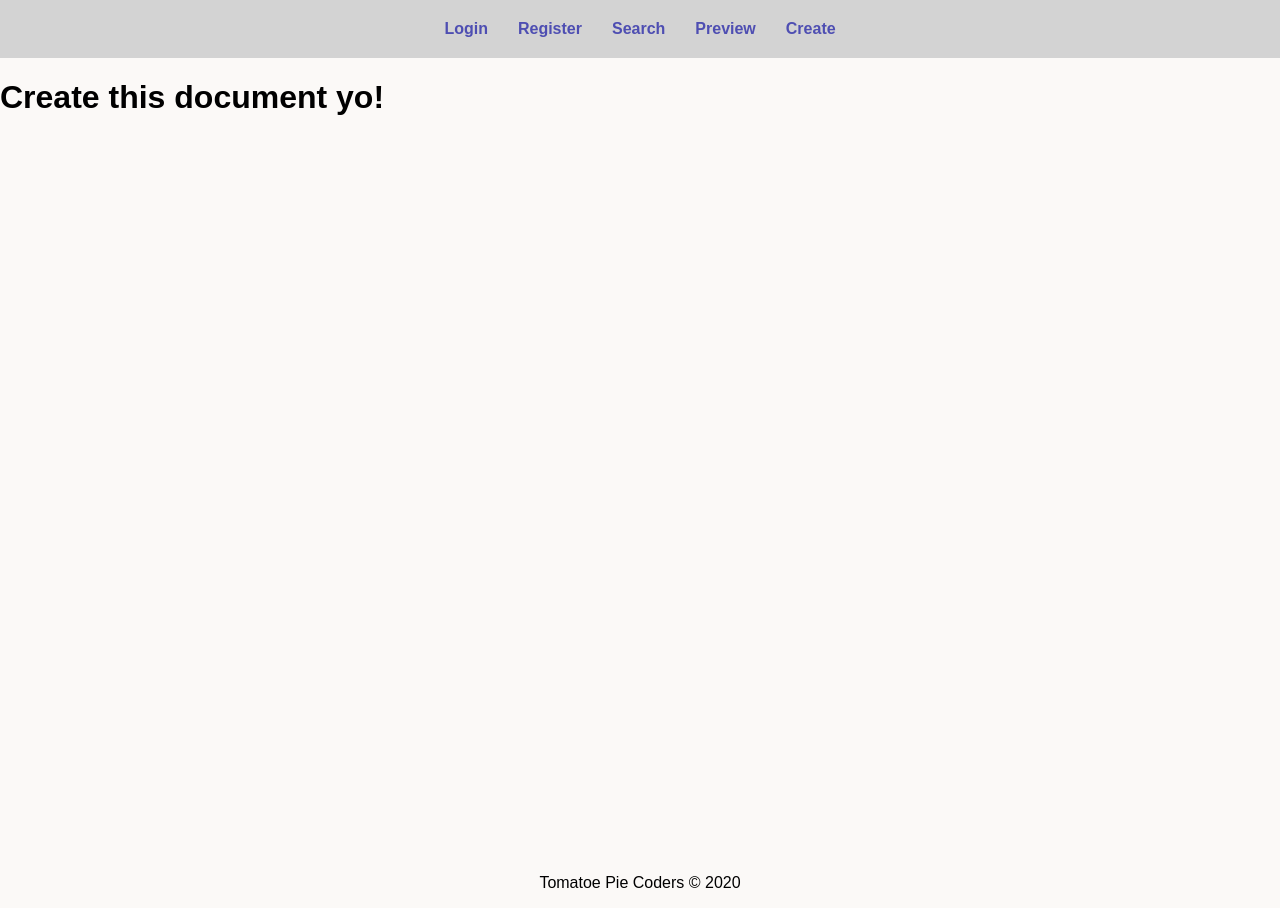
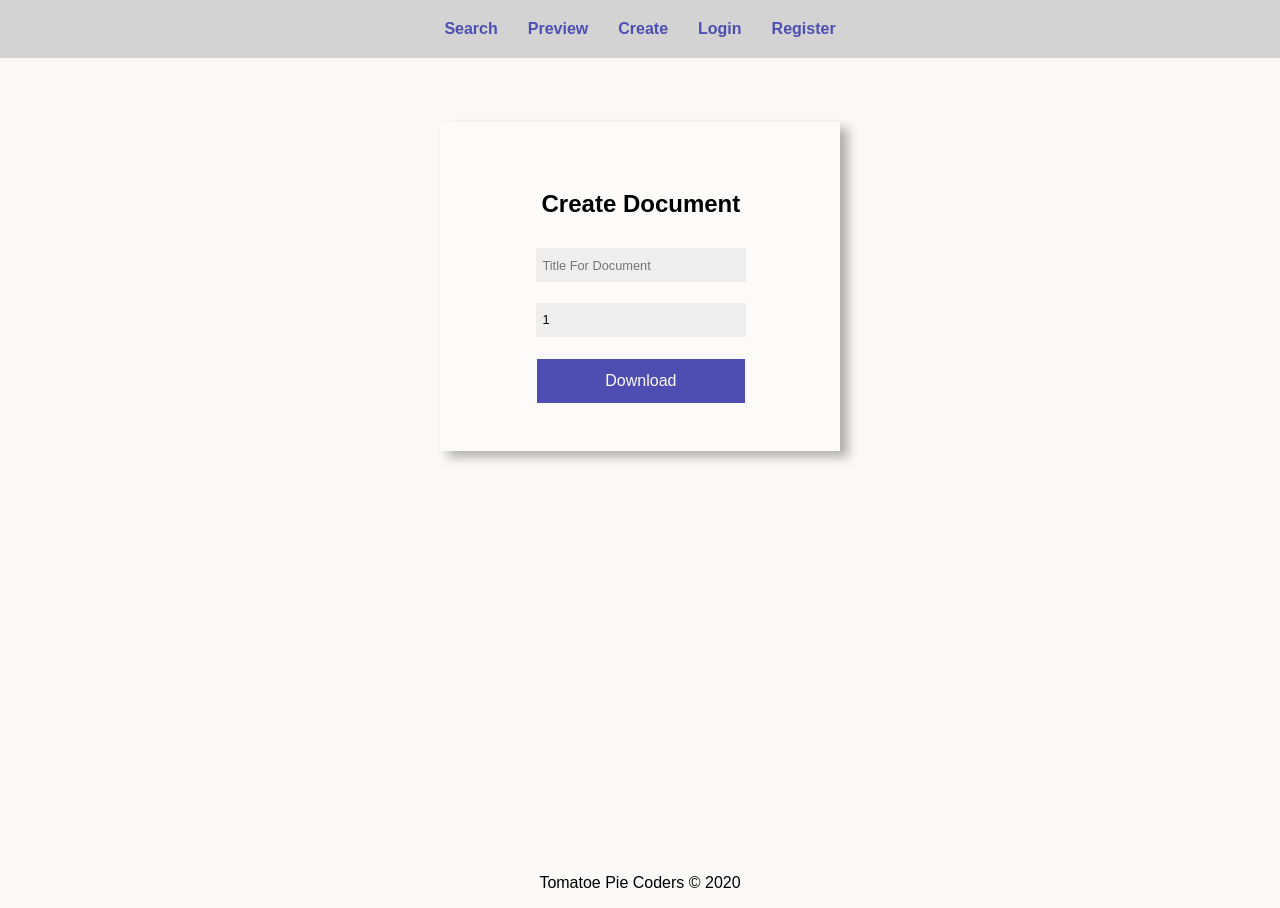
Before and after one commit to Devin-Bielejec/bielejec-sheets-fe, a React (Create React App) app: page /create in a window 1280 px wide. Built offline with nearby package versions, Linux system fonts and the light colour scheme; sample sign-in values are in the browser's storage.

Commit message:
Drag and drop with repeated elements works now

```diff
--- a/src/App.js
+++ b/src/App.js
@@ -37,6 +37,12 @@ function App() {
         <Global />
         <Layout>
           <Switch>
+            <PrivateRoute
+              path="/create"
+              state={state}
+              dispatch={dispatch}
+              component={CreateDocument}
+            />
             <Route path="/login">
               <Login />
             </Route>
@@ -52,10 +58,6 @@ function App() {
             <Route path="/preview">
               <PreviewDocument state={state} dispatch={dispatch} />
             </Route>
-
-            <PrivateRoute path="/create">
-              <CreateDocument state={state} dispatch={dispatch} />
-            </PrivateRoute>
           </Switch>
         </Layout>
       </Router>
--- a/src/components/Card.js
+++ b/src/components/Card.js
@@ -1,5 +1,6 @@
 import React from "react";
 import styled from "styled-components";
+import { Button } from "./Styles.js";
 
 const StyledCard = styled.div`
   padding: 5px;
@@ -17,12 +18,6 @@ const Image = styled.img`
   width: 90%;
 `;
 
-const Button = styled.button`
-  background-color: blue;
-  color: white;
-  width: 100px;
-  margin: 10px;
-`;
 export default function Card({ question, dispatch }) {
   console.log(question);
   const id = question.id;
--- a/src/components/CreateDocument.js
+++ b/src/components/CreateDocument.js
@@ -1,9 +1,69 @@
 import React from "react";
+import { useForm } from "react-hook-form";
+import { useHistory } from "react-router-dom";
+import axios from "axios";
+import { baseURL, axiosWithAuth } from "../utils/index";
+import {
+  Flex,
+  Background,
+  Form,
+  SubmitButton,
+  StyledInput,
+  Warning,
+  StyledLink,
+  Text
+} from "./Styles";
 
-export default function CreateDocument({ state, dispatch }) {
+export default function Login() {
+  const { register, handleSubmit, formState, errors } = useForm({
+    mode: "onChange"
+  });
+
+  let history = useHistory();
+
+  const onSubmit = data => {
+    const username = data.username;
+    const password = data.password;
+
+    axiosWithAuth()
+      .post(`${baseURL}/createDocument`, {
+        username: username,
+        password: password
+      })
+      .then(res => {
+        console.log(res);
+        localStorage.setItem("token", res.data.key);
+        history.push("/search");
+      })
+      .catch(err => console.log(err));
+  };
+
   return (
-    <>
-      <h1>Create this document yo!</h1>
-    </>
+    <Flex justifyContent="center">
+      <Background>
+        <Form onSubmit={handleSubmit(onSubmit)}>
+          <h2>Create Document</h2>
+          <StyledInput
+            name="title"
+            placeholder="Title For Document"
+            ref={register({ required: true })}
+          />
+          {errors.title && <Warning>This field is required</Warning>}
+
+          <StyledInput
+            name="numberOfVersions"
+            placeholder="Number of Versions"
+            type="number"
+            defaultValue="1"
+            ref={register({ required: true, min: 1 })}
+          />
+          {errors.numberOfVersions && <Warning>This field is required</Warning>}
+
+          <SubmitButton type="submit" disabled={!formState.isValid}>
+            Download
+          </SubmitButton>
+        </Form>
+      </Background>
+    </Flex>
   );
 }
--- a/src/components/Login.js
+++ b/src/components/Login.js
@@ -33,7 +33,7 @@ export default function Login() {
       .then(res => {
         console.log(res);
         localStorage.setItem("token", res.data.key);
-        history.push("/search");
+        history.push("/");
       })
       .catch(err => console.log(err));
   };
--- a/src/components/NavBar.js
+++ b/src/components/NavBar.js
@@ -21,11 +21,11 @@ const StyledNavLink = styled(NavLink)`
 export default function() {
   return (
     <NavBar>
-      <StyledNavLink to="/login">Login</StyledNavLink>
-      <StyledNavLink to="/register">Register</StyledNavLink>
       <StyledNavLink to="/">Search</StyledNavLink>
       <StyledNavLink to="/preview">Preview</StyledNavLink>
       <StyledNavLink to="/create">Create</StyledNavLink>
+      <StyledNavLink to="/login">Login</StyledNavLink>
+      <StyledNavLink to="/register">Register</StyledNavLink>
     </NavBar>
   );
 }
--- a/src/components/PreviewCard.js
+++ b/src/components/PreviewCard.js
@@ -1,9 +1,11 @@
 import React from "react";
 import styled from "styled-components";
 import { Draggable } from "react-beautiful-dnd";
+import { Button } from "./Styles.js";
+
 const StyledCard = styled.div`
   padding: 5px;
-  width: 100%;
+  width: 50%;
   border: 1px solid black;
   border-radius: 15px;
   margin: 20px;
@@ -21,19 +23,13 @@ const Image = styled.img`
   width: 90%;
 `;
 
-const Button = styled.button`
-  background-color: blue;
-  color: white;
-  width: 100px;
-  margin: 10px;
+const IndexTitle = styled.h2`
+  align-self: start;
+  padding-left: 10px;
+  z-index: -10;
 `;
-export default function Card({
-  question,
-  dispatch,
-  isDragging,
-  draggableStyles,
-  index
-}) {
+
+export default function PreviewCard({ question, dispatch, index }) {
   const id = question.id;
   const imgURL = question.imgURL;
 
@@ -48,8 +44,8 @@ export default function Card({
 
   return (
     <Draggable
-      key={`item-${question.id}`}
-      draggableId={`item-${question.id}`}
+      key={`item-${index}`}
+      draggableId={`item-${index}`}
       index={index}
     >
       {(provided, snapshot) => (
@@ -60,8 +56,9 @@ export default function Card({
           isDragging={snapshot.isDragging}
           draggableStyles={provided.draggableProps.style}
         >
+          <IndexTitle>{index}</IndexTitle>
           <Image src={imgURL} />
-          <Button onClick={() => handleClick(id, index)}>
+          <Button onClick={() => handleClick(question.id, index)}>
             Remove Question
           </Button>
         </StyledCard>
--- a/src/components/Register.js
+++ b/src/components/Register.js
@@ -29,7 +29,7 @@ export default function Register() {
       })
       .then(res => {
         localStorage.setItem("token", res.data.key);
-        history.push("/game");
+        history.push("/");
       })
       .catch(err => console.log(err));
   };
--- a/src/components/Styles.js
+++ b/src/components/Styles.js
@@ -28,21 +28,24 @@ export const CheckBoxForm = styled.form`
   flex-flow: column wrap;
 `;
 
-export const SubmitButton = styled.button`
+export const Button = styled.button`
   background-color: #4e4eb2;
   color: #fcfbfa;
   border: 1px solid #4e4eb2;
   box-shadow: none;
   padding: 0.75em 2em;
-  width: 100%;
+  width: 30%;
   font-size: 1rem;
   border-radius: 0;
-  opacity: 0.7;
+  opacity: 1;
   margin-top: 0.75em;
   transition: 0.25s opacity cubic-bezier(0.98, 0.26, 0.52, 0.96);
   &:hover {
     cursor: pointer;
   }
+`;
+export const SubmitButton = styled(Button)`
+  width: 100%;
   ${props =>
     !props.disabled &&
     css`
```
